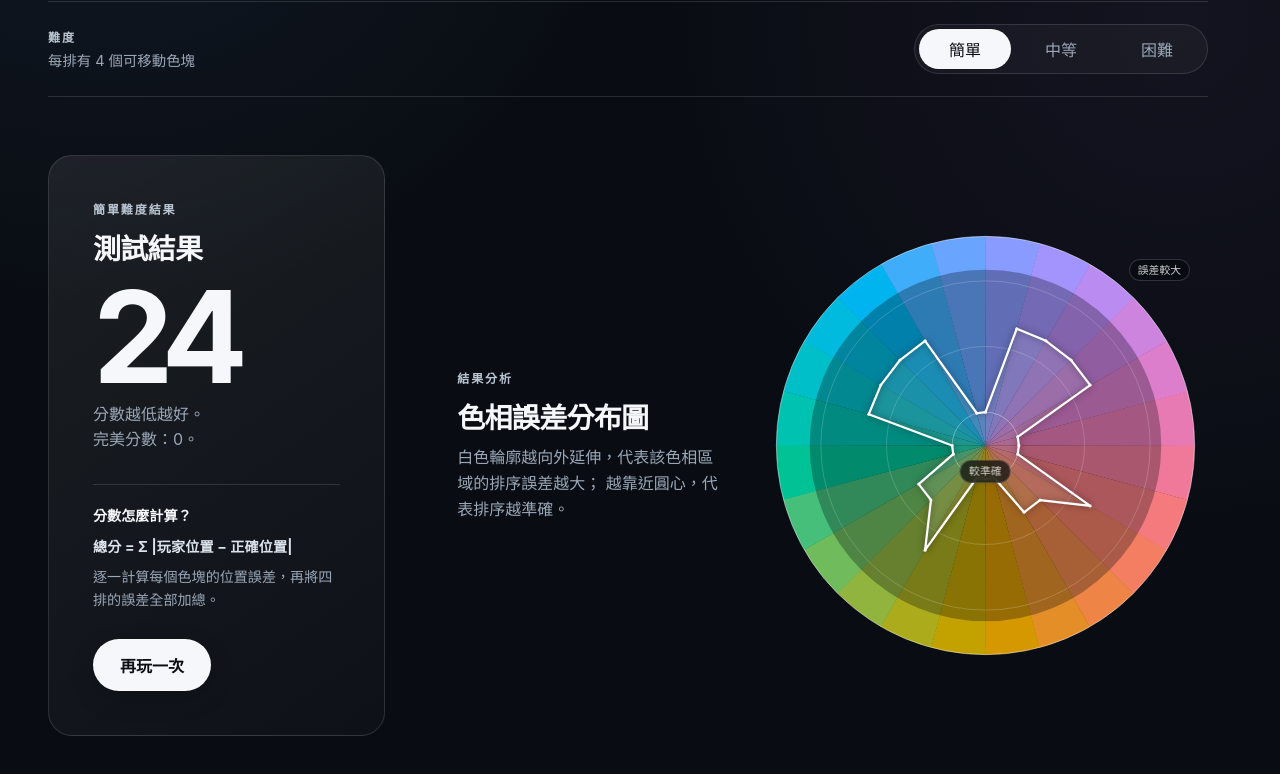
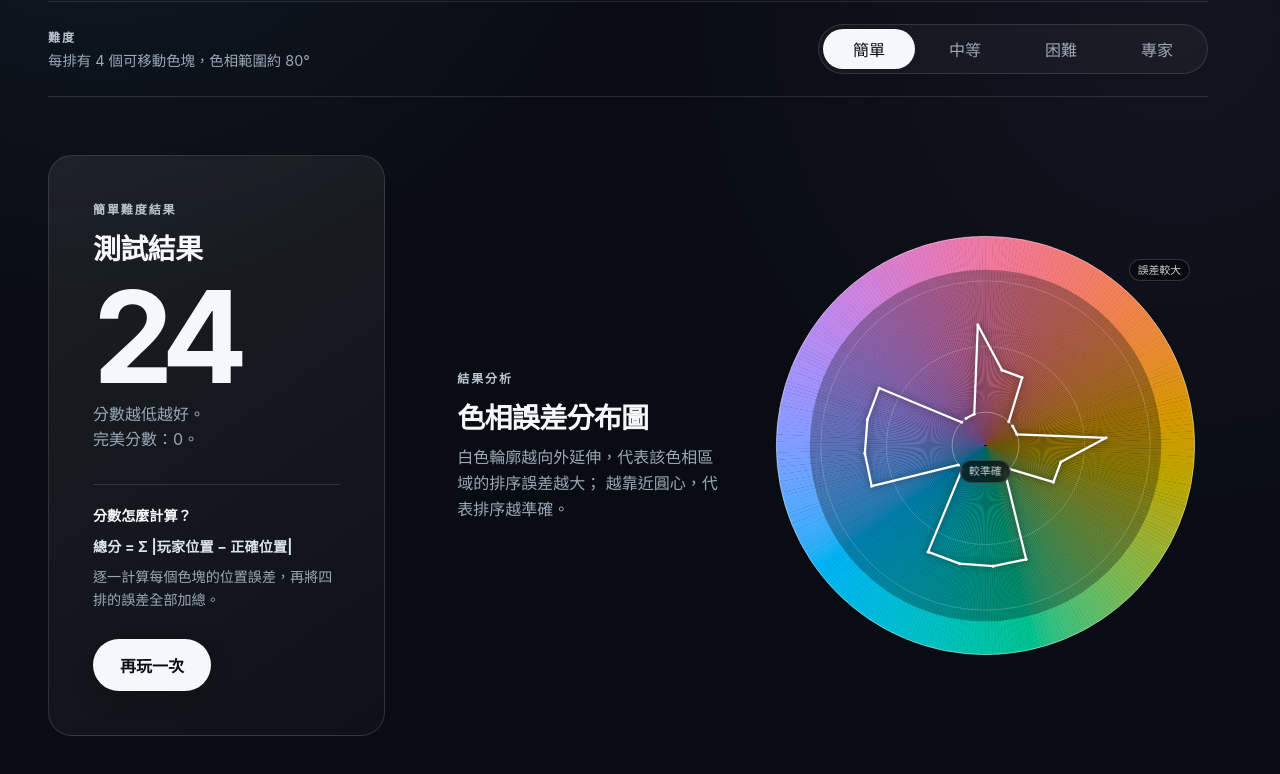
Before and after one commit to sharkwang0903/Color-Sorting-Game, a plain HTML site: page index.html in a window 1280 px wide. Both pictures are taken after a click on the button "完成測驗". Shown: the part 236-1010 px from the top of the page. Drawn offline with Linux system fonts and the light colour scheme.

Commit message:
Update difficulty balance and add Expert mode

```diff
--- a/index.html
+++ b/index.html
@@ -25,12 +25,13 @@
     <section class="difficulty-panel" aria-labelledby="difficulty-title">
       <div>
         <p class="control-label" id="difficulty-title">難度</p>
-        <p class="difficulty-detail" id="difficultyDetail">每排有 4 個可移動色塊</p>
+        <p class="difficulty-detail" id="difficultyDetail">每排有 4 個可移動色塊，色相範圍約 80°</p>
       </div>
       <div class="segmented-control" role="group" aria-label="選擇難度">
         <button class="difficulty-button is-active" type="button" data-difficulty="easy" aria-pressed="true">簡單</button>
         <button class="difficulty-button" type="button" data-difficulty="medium" aria-pressed="false">中等</button>
         <button class="difficulty-button" type="button" data-difficulty="hard" aria-pressed="false">困難</button>
+        <button class="difficulty-button" type="button" data-difficulty="expert" aria-pressed="false">專家</button>
       </div>
     </section>
 
--- a/script.js
+++ b/script.js
@@ -10,9 +10,10 @@
   const DRAG_START_DISTANCE = 8;
   const ROW_LABELS = ["第一排", "第二排", "第三排", "第四排"];
   const DIFFICULTIES = Object.freeze({
-    easy: { label: "簡單", movableCount: 4 },
-    medium: { label: "中等", movableCount: 8 },
-    hard: { label: "困難", movableCount: 16 }
+    easy: { label: "簡單", movableCount: 4, hueRange: 80 },
+    medium: { label: "中等", movableCount: 8, hueRange: 55 },
+    hard: { label: "困難", movableCount: 16, hueRange: 35 },
+    expert: { label: "專家", movableCount: 16, hueRange: 20 }
   });
 
   const state = {
@@ -66,15 +67,17 @@
     return shuffled;
   }
 
-  function generateColors(totalCount, hueOffset) {
-    const hueStep = 360 / totalCount;
+  function generateRowColors(rowIndex, colorsPerRow, hueOffset, hueRange) {
+    const centerHue = normalizeHue(hueOffset + rowIndex * 90);
+    const startHue = centerHue - hueRange / 2;
+    const hueStep = hueRange / (colorsPerRow - 1);
 
-    return Array.from({ length: totalCount }, (_, globalIndex) => {
-      const hue = normalizeHue(hueOffset + globalIndex * hueStep);
+    return Array.from({ length: colorsPerRow }, (_, globalIndex) => {
+      const hue = normalizeHue(startHue + globalIndex * hueStep);
 
       return {
-        id: `game-${state.gameNumber}-color-${globalIndex}`,
-        globalIndex,
+        id: `game-${state.gameNumber}-row-${rowIndex}-color-${globalIndex}`,
+        globalIndex: rowIndex * colorsPerRow + globalIndex,
         hue,
         cssColor: formatOklch(hue)
       };
@@ -84,15 +87,12 @@
   function generateGame(difficultyName) {
     const difficulty = DIFFICULTIES[difficultyName];
     const colorsPerRow = difficulty.movableCount + 2;
-    const totalCount = colorsPerRow * ROW_COUNT;
     const hueOffset = Math.random() * 360;
 
     state.gameNumber += 1;
     state.difficulty = difficultyName;
-    state.colors = generateColors(totalCount, hueOffset);
     state.rows = Array.from({ length: ROW_COUNT }, (_, rowIndex) => {
-      const start = rowIndex * colorsPerRow;
-      const colors = state.colors.slice(start, start + colorsPerRow).map((color, correctPosition) => ({
+      const colors = generateRowColors(rowIndex, colorsPerRow, hueOffset, difficulty.hueRange).map((color, correctPosition) => ({
         ...color,
         correctPosition,
         rowIndex
@@ -104,6 +104,7 @@
         initialOrder: [colors[0], ...middleColors, colors[colors.length - 1]]
       };
     });
+    state.colors = state.rows.flatMap((row) => row.colors);
     state.resultErrors = null;
   }
 
@@ -163,7 +164,7 @@
       button.classList.toggle("is-active", isActive);
       button.setAttribute("aria-pressed", String(isActive));
     });
-    elements.difficultyDetail.textContent = `每排有 ${difficulty.movableCount} 個可移動色塊`;
+    elements.difficultyDetail.textContent = `每排有 ${difficulty.movableCount} 個可移動色塊，色相範圍約 ${difficulty.hueRange}°`;
     elements.gameView.dataset.difficulty = state.difficulty;
     elements.gameRows.dataset.difficulty = state.difficulty;
   }
@@ -401,18 +402,22 @@
 
     return {
       totalScore,
-      hueErrors: state.colors.map((color) => errorsById.get(color.id) ?? 0)
+      hueErrors: state.colors.map((color) => ({
+        hue: color.hue,
+        error: errorsById.get(color.id) ?? 0,
+        rowIndex: color.rowIndex
+      }))
     };
   }
 
   function drawHueSectors(context, size, outerRadius) {
     const center = size / 2;
-    const sectorAngle = (Math.PI * 2) / state.colors.length;
     const startOffset = -Math.PI / 2;
 
-    state.colors.forEach((color, index) => {
-      const startAngle = startOffset + index * sectorAngle;
-      const endAngle = startAngle + sectorAngle + 0.002;
+    for (let index = 0; index < 360; index += 1) {
+      const startAngle = startOffset + (index * Math.PI * 2) / 360;
+      const endAngle = startOffset + ((index + 1) * Math.PI * 2) / 360 + 0.002;
+      const color = { cssColor: formatOklch(index) };
 
       context.beginPath();
       context.moveTo(center, center);
@@ -420,7 +425,7 @@
       context.closePath();
       context.fillStyle = color.cssColor;
       context.fill();
-    });
+    }
 
     context.beginPath();
     context.arc(center, center, outerRadius, 0, Math.PI * 2);
@@ -452,31 +457,26 @@
   function drawErrorProfile(context, size, innerRadius, profileRadius) {
     const center = size / 2;
     const errors = state.resultErrors;
-    const step = (Math.PI * 2) / errors.length;
     const maxError = Math.max(1, DIFFICULTIES[state.difficulty].movableCount - 1);
-    const points = errors.map((error, index) => {
-      const angle = -Math.PI / 2 + index * step;
+    const rows = Array.from({ length: ROW_COUNT }, (_, rowIndex) => errors.filter((item) => item.rowIndex === rowIndex));
+
+    rows.forEach((rowErrors) => {
+      const points = rowErrors.map(({ hue, error }) => {
+        const angle = -Math.PI / 2 + (hue * Math.PI * 2) / 360;
         const radius = innerRadius + (error / maxError) * (profileRadius - innerRadius);
-      return {
-        x: center + Math.cos(angle) * radius,
-        y: center + Math.sin(angle) * radius
-      };
+        return { x: center + Math.cos(angle) * radius, y: center + Math.sin(angle) * radius };
       });
+      if (!points.length) return;
 
       context.save();
       context.beginPath();
-    points.forEach((point, index) => {
-      if (index === 0) context.moveTo(point.x, point.y);
-      else context.lineTo(point.x, point.y);
-    });
-    context.closePath();
-    context.fillStyle = "rgba(255, 255, 255, 0.10)";
-    context.fill();
-    context.shadowColor = "rgba(0, 0, 0, 0.5)";
-    context.shadowBlur = 7;
+      points.forEach((point, index) => index === 0 ? context.moveTo(point.x, point.y) : context.lineTo(point.x, point.y));
       context.strokeStyle = "#ffffff";
       context.lineWidth = Math.max(2, size * 0.005);
       context.lineJoin = "round";
+      context.lineCap = "round";
+      context.shadowColor = "rgba(0, 0, 0, 0.5)";
+      context.shadowBlur = 7;
       context.stroke();
       context.restore();
 
@@ -488,6 +488,7 @@
         context.fill();
       });
       context.restore();
+    });
   }
 
   function renderResultChart() {
--- a/style.css
+++ b/style.css
@@ -129,7 +129,7 @@ h2 {
 
 .segmented-control {
   display: grid;
-  grid-template-columns: repeat(3, 1fr);
+  grid-template-columns: repeat(4, 1fr);
   gap: 4px;
   padding: 4px;
   border: 1px solid var(--line);
@@ -172,6 +172,10 @@ h2 {
 }
 
 .game-view[data-difficulty="hard"] {
+  --board-width: 100%;
+}
+
+.game-view[data-difficulty="expert"] {
   --board-width: 100%;
 }
 
@@ -330,6 +334,14 @@ body.is-sorting {
 }
 
 .game-rows[data-difficulty="hard"] .color-tile {
+  border-radius: 6px;
+}
+
+.game-rows[data-difficulty="expert"] .color-strip {
+  gap: clamp(2px, 0.4vw, 5px);
+}
+
+.game-rows[data-difficulty="expert"] .color-tile {
   border-radius: 6px;
 }
 
@@ -593,6 +605,15 @@ body.is-sorting {
     border-radius: 3px;
   }
 
+  .game-rows[data-difficulty="expert"] .color-strip {
+    gap: 2px;
+  }
+
+  .game-rows[data-difficulty="expert"] .color-tile {
+    border-width: 0;
+    border-radius: 3px;
+  }
+
   .color-tile--fixed::after {
     top: 6px;
     width: 5px;
```
Also changed, not shown: 1 other file. Lines whose indentation alone changed are shown as unchanged.
